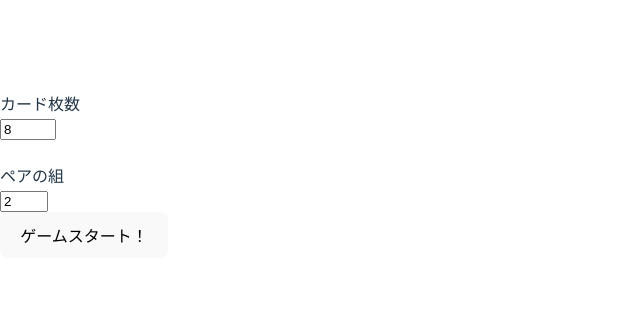
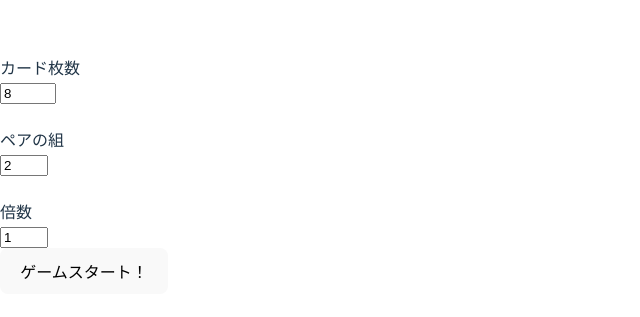
Before and after one commit to Ryoran-ran/React-Ts-Merancholy, a React (Vite) app in the folder melancholy/: page / in a window 1280 px wide. Shown: the part 225-542 px from the top of the page, without its empty margins (0-640 px from the left). Built offline with nearby package versions, Linux system fonts and the light colour scheme.

Commit message:
feat:倍数の機能追加

```diff
--- a/melancholy/src/components/GameMenu.tsx
+++ b/melancholy/src/components/GameMenu.tsx
@@ -11,9 +11,11 @@ function AppGameMenu() {
 
     const [cards ,setCards] = useState(settings.cards ?? 8)
     const [limitFlipped ,setLimitFlipped] = useState(settings.limitFlipped ?? 2)
+    const [pairMultiple ,setPairMultiple] = useState(settings.pairMultiple ?? 1)
 
     return (
         <>
+            {/* カード枚数 */}
             <div>{message.title.cardCount}</div>
             <input
                 type="number"
@@ -25,6 +27,7 @@ function AppGameMenu() {
             <br />
             <br />
 
+            {/* ペア数 */}
             <div>{message.title.pairCount}</div>
             <input
                 type="number"
@@ -34,6 +37,20 @@ function AppGameMenu() {
                 min={2}
             />
             <br />
+            <br />
+
+            {/* 倍数 */}
+            <div>{message.title.pairMultiple}</div>
+            <input
+                type="number"
+                value={pairMultiple}
+                onChange={(e) => setPairMultiple(Number(e.target.value))}
+                max={2}
+                min={1}
+            />
+            <br />
+
+
 
             <button onClick={
                 () =>
@@ -41,6 +58,7 @@ function AppGameMenu() {
                     state: {
                         cards,
                         limitFlipped,
+                        pairMultiple,
                     },
                 })
             }>
--- a/melancholy/src/components/GamePlay.tsx
+++ b/melancholy/src/components/GamePlay.tsx
@@ -14,7 +14,9 @@ function AppGamePlay() {
   const cardNumber = settings.cards ?? 4
 
   const [limitFlipped] = useState(settings.limitFlipped ?? 2)
-  const [cards, setCards] = useState(createCards(cardNumber ,limitFlipped))
+  const [pairMultiple] = useState(settings.pairMultiple ?? 1)
+
+  const [cards, setCards] = useState(createCards(cardNumber ,limitFlipped * pairMultiple))
 
   const [isChecking, setIsChecking] = useState(false)
   const [turn ,setTurn] = useState(1)
@@ -87,7 +89,7 @@ function AppGamePlay() {
         type="button"
         onClick={
           () =>{
-            setCards(createCards(cardNumber ,limitFlipped))
+            setCards(createCards(cardNumber ,limitFlipped * pairMultiple))
             setIsChecking(false)
             setTurn(1)
             setIsClear(false)
@@ -105,6 +107,7 @@ function AppGamePlay() {
             state: {
                 cards: cardNumber,
                 limitFlipped,
+                pairMultiple,
             },
         })
       }>
--- a/melancholy/src/message/ja.json
+++ b/melancholy/src/message/ja.json
@@ -4,6 +4,7 @@
         ,"gameStart":"ゲームスタート！"
         ,"cardCount":"カード枚数"
         ,"pairCount":"ペアの組"
+        ,"pairMultiple":"倍数"
     }
 
     ,"play":{
--- a/melancholy/src/types/Card.ts
+++ b/melancholy/src/types/Card.ts
@@ -8,4 +8,5 @@ export type CardType = {
 export type GameRule = {
   cards: number
   limitFlipped: number
+  pairMultiple: number
 }
```
